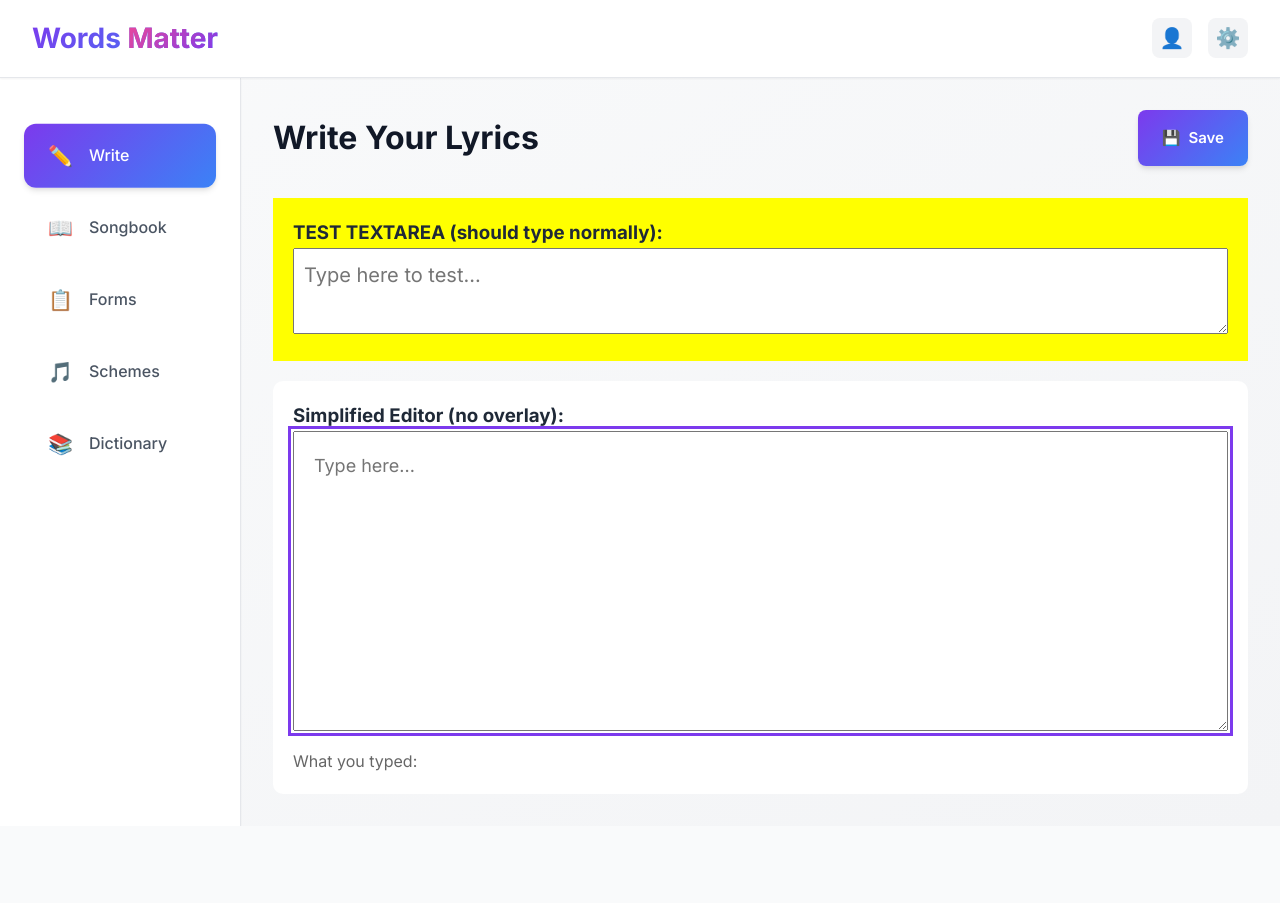
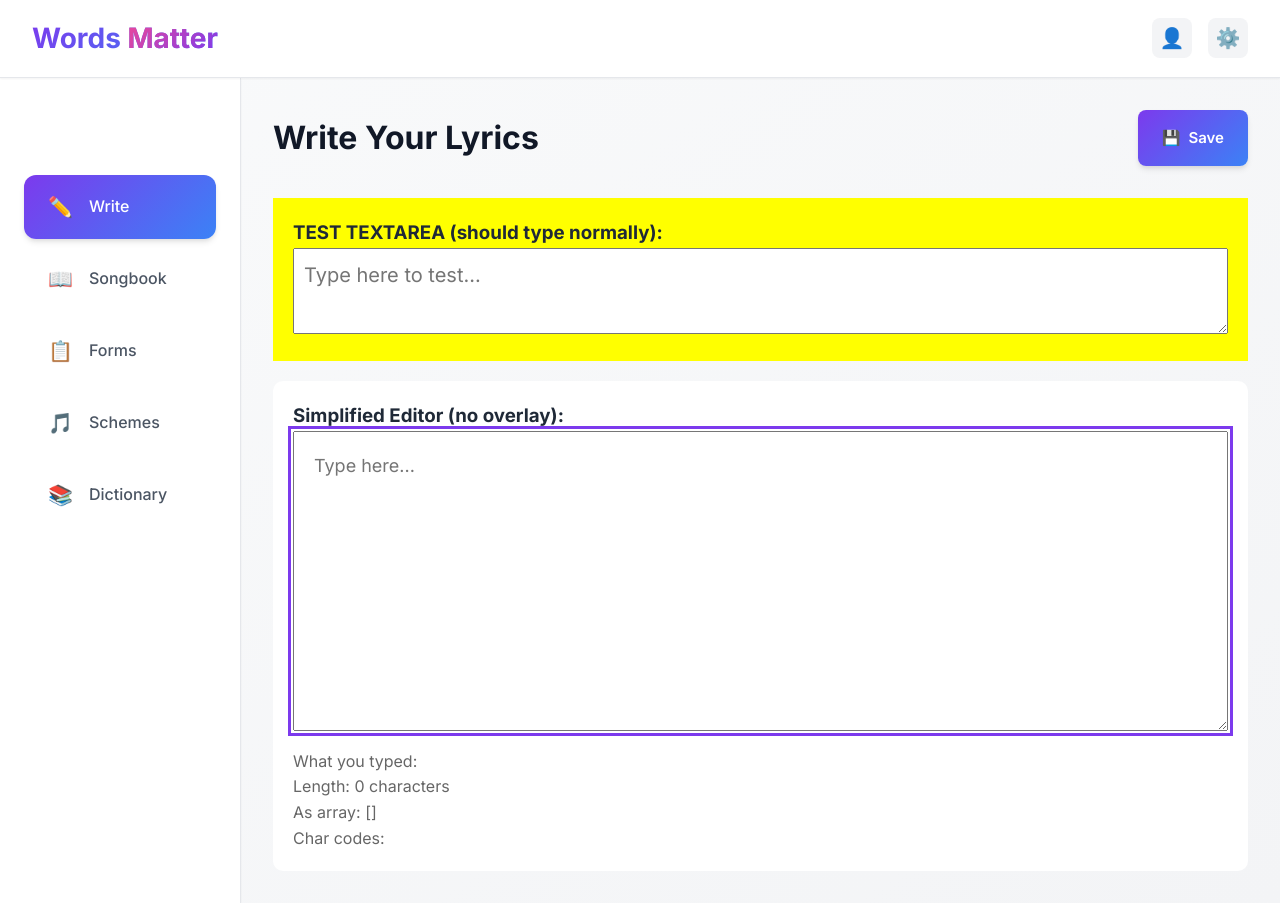
Before and after one commit to themichaelkemp/words-app, a React (Vite) app: page / in a window 1280 px wide. Before the commit the page ends 826 px from the top, so only its background shows below. Built offline with nearby package versions, Linux system fonts and the light colour scheme.

Commit message:
Add detailed debugging output for lyrics state

```diff
--- a/src/App.jsx
+++ b/src/App.jsx
@@ -348,7 +348,10 @@ function App() {
             autoFocus
           />
           <div style={{ marginTop: '10px', color: '#666' }}>
-            What you typed: {lyrics}
+            <p>What you typed: {lyrics}</p>
+            <p>Length: {lyrics.length} characters</p>
+            <p>As array: {JSON.stringify([...lyrics])}</p>
+            <p>Char codes: {[...lyrics].map(c => c.charCodeAt(0)).join(', ')}</p>
           </div>
         </div>
 
```
